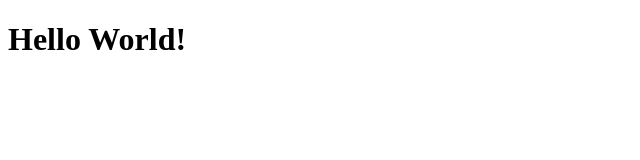
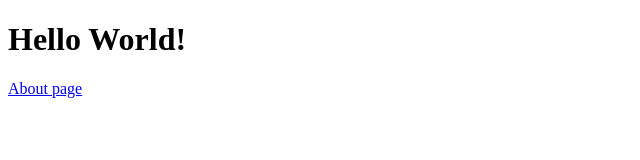
Before and after one commit to SofianeBoumedine/store, a Next.js app: page / in a window 1280 px wide. Shown: the top 160 px of the page, without its empty margins (0-640 px from the left). Built offline with nearby package versions, Linux system fonts and the light colour scheme.

Commit message:
Links and Headers in NextJS

```diff
--- a/pages/index.js
+++ b/pages/index.js
@@ -1 +1,14 @@
-export default () => <h1>Hello World!</h1>;
+import Link from "next/link";
+import Head from "next/head";
+
+export default () => (
+  <div>
+    <Head>
+      <title>Store</title>
+    </Head>
+    <h1>Hello World!</h1>
+    <Link href={"/about"}>
+      <a>About page</a>
+    </Link>
+  </div>
+);
```
Also changed, not shown: pages/about.js (+10 -1 lines).
